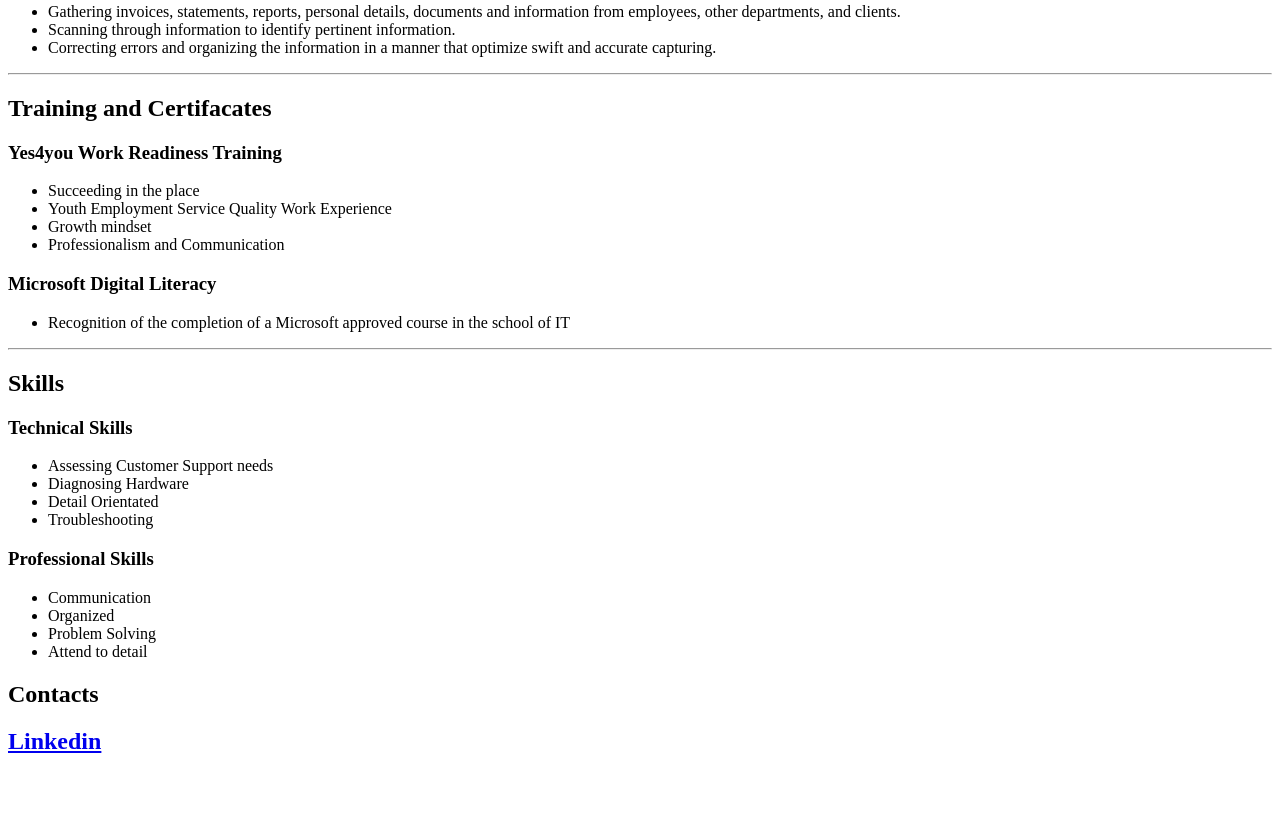
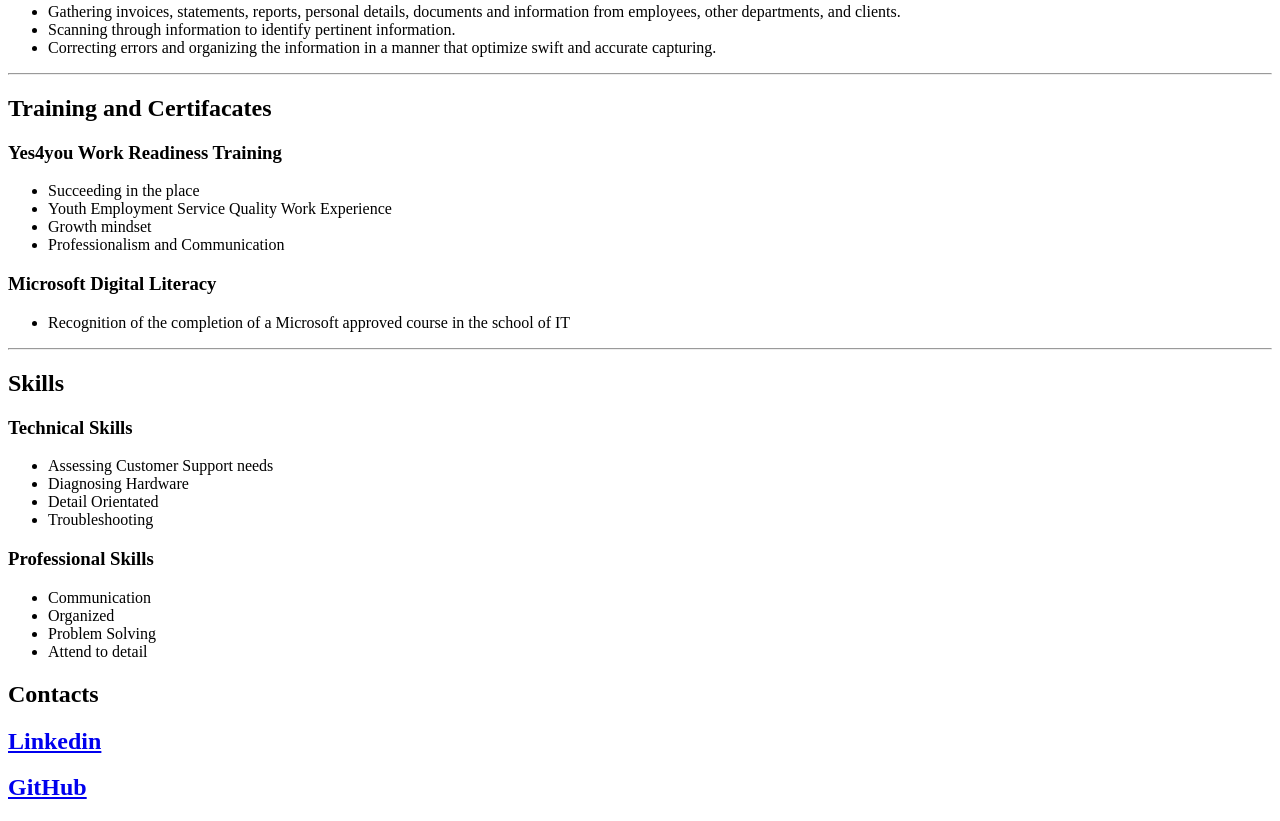
Before and after one commit to DavidDee2023/Resume, a plain HTML site: page resume2/index.html in a window 1280 px wide. Shown: the part 1378-2199 px from the top of the page. Before the commit the page ends 2152 px from the top, so only its background shows below. Drawn offline with Linux system fonts and the light colour scheme.

Commit message:
github link

```diff
--- a/resume2/index.html
+++ b/resume2/index.html
@@ -103,6 +103,9 @@
         <a href="https://www.linkedin.com/in/dingaan-nkosi96/"  target="_blank">
             <h2>Linkedin</h2>
         </a>
+        <a href="https://github.com/DavidDee2023"  target="_blank">
+            <h2>GitHub</h2>
+        </a>
 
 
 
```
